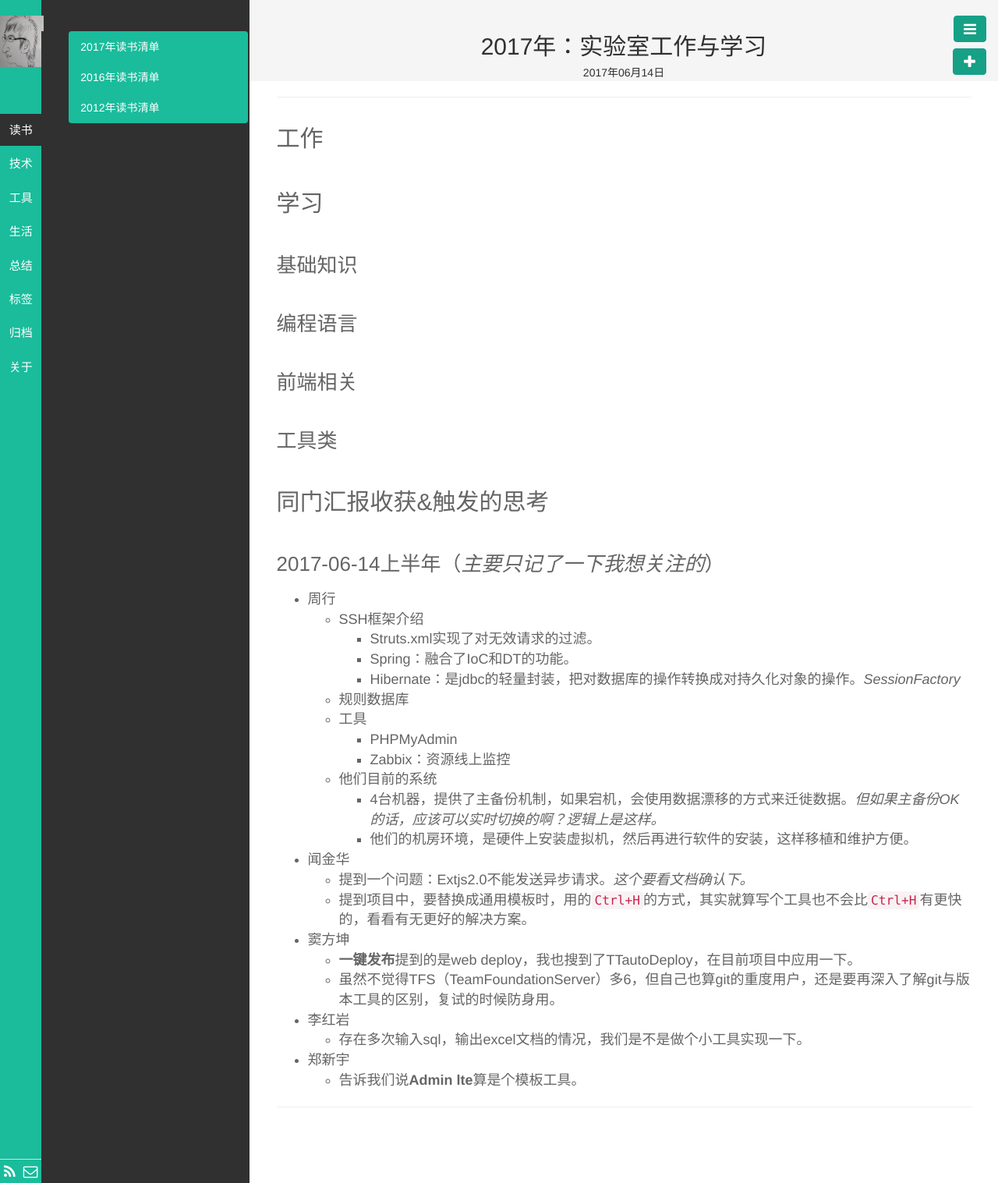
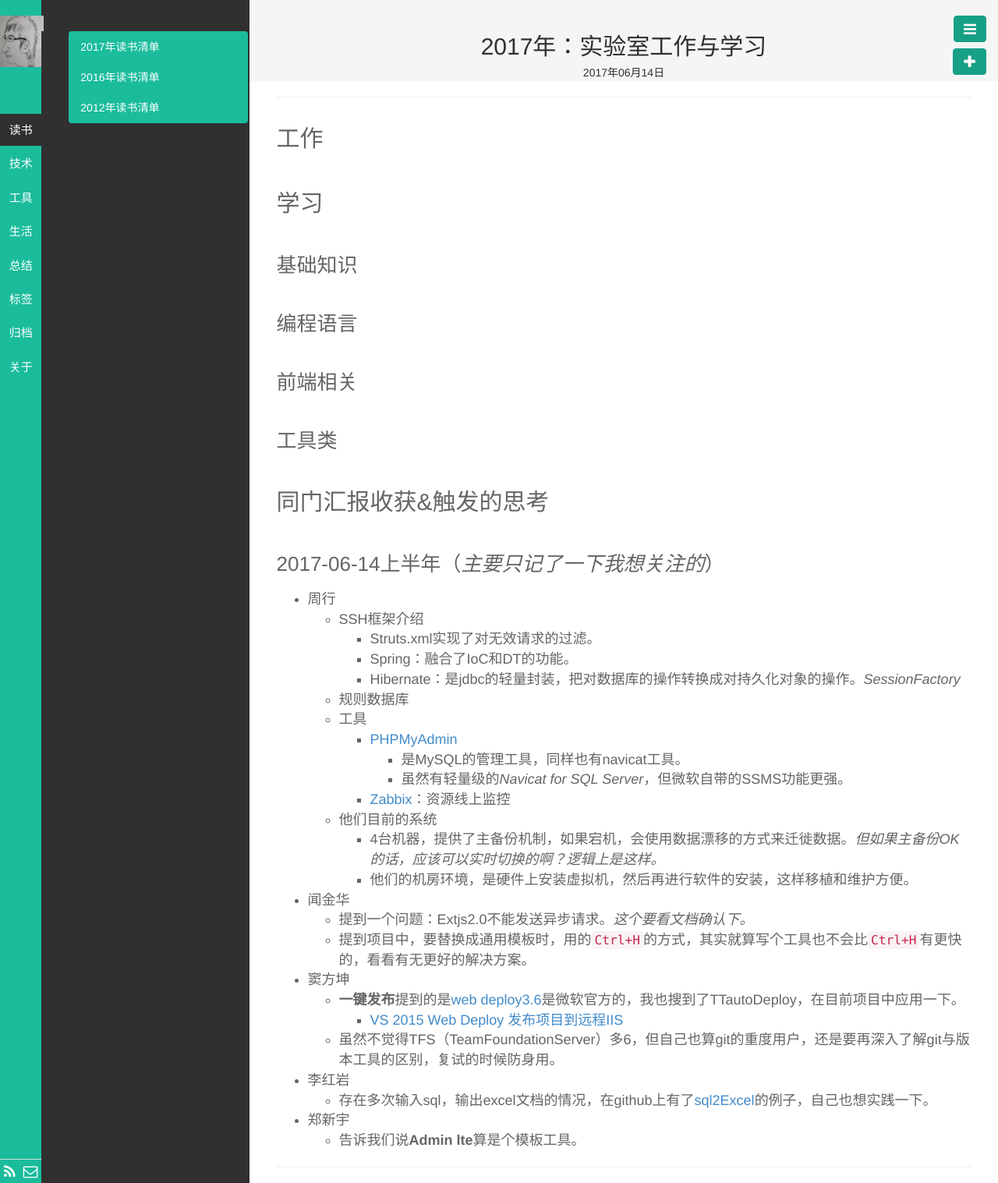
Before and after one commit to wolflion/blog, a Jekyll site: the page built from _posts/技术/2017-06-14-Lab-Work-Learn-in2017.md, in a window 1280 px wide. Shown: the whole page at 78% size. Built offline with Jekyll 4.4.1, drawn with Linux system fonts in a browser that asks for light colours.

Commit message:
2017-06-14update研一内容
2017-06-14update研一内容

```diff
--- a/_posts/技术/2017-06-14-Lab-Work-Learn-in2017.md
+++ b/_posts/技术/2017-06-14-Lab-Work-Learn-in2017.md
@@ -28,8 +28,10 @@ description:
 		+ Hibernate：是jdbc的轻量封装，把对数据库的操作转换成对持久化对象的操作。*SessionFactory*
 	+ 规则数据库
 	+ 工具
-		+ PHPMyAdmin
-		+ Zabbix：资源线上监控
+		+ [PHPMyAdmin](https://www.phpmyadmin.net/)
+			+ 是MySQL的管理工具，同样也有navicat工具。
+			+ 虽然有轻量级的*Navicat for SQL Server*，但微软自带的SSMS功能更强。
+		+ [Zabbix](http://www.zabbix.com/)：资源线上监控
 	+ 他们目前的系统
 		+ 4台机器，提供了主备份机制，如果宕机，会使用数据漂移的方式来迁徙数据。*但如果主备份OK的话，应该可以实时切换的啊？逻辑上是这样。*
 		+ 他们的机房环境，是硬件上安装虚拟机，然后再进行软件的安装，这样移植和维护方便。
@@ -37,9 +39,10 @@ description:
 	+ 提到一个问题：Extjs2.0不能发送异步请求。*这个要看文档确认下。*
 	+ 提到项目中，要替换成通用模板时，用的`Ctrl+H`的方式，其实就算写个工具也不会比`Ctrl+H`有更快的，看看有无更好的解决方案。
 + 窦方坤
-	+ **一键发布**提到的是web deploy，我也搜到了TTautoDeploy，在目前项目中应用一下。
+	+ **一键发布**提到的是[web deploy3.6](https://www.iis.net/downloads/microsoft/web-deploy)是微软官方的，我也搜到了TTautoDeploy，在目前项目中应用一下。
+		+ [VS 2015 Web Deploy 发布项目到远程IIS](http://jingyan.baidu.com/article/7908e85ca6db2daf491ad27e.html)
 	+ 虽然不觉得TFS（TeamFoundationServer）多6，但自己也算git的重度用户，还是要再深入了解git与版本工具的区别，复试的时候防身用。
 + 李红岩
-	+ 存在多次输入sql，输出excel文档的情况，我们是不是做个小工具实现一下。
+	+ 存在多次输入sql，输出excel文档的情况，在github上有了[sql2Excel](https://github.com/search?utf8=✓&q=sql2excel&type=)的例子，自己也想实践一下。
 + 郑新宇
 	+ 告诉我们说**Admin lte**算是个模板工具。
```
